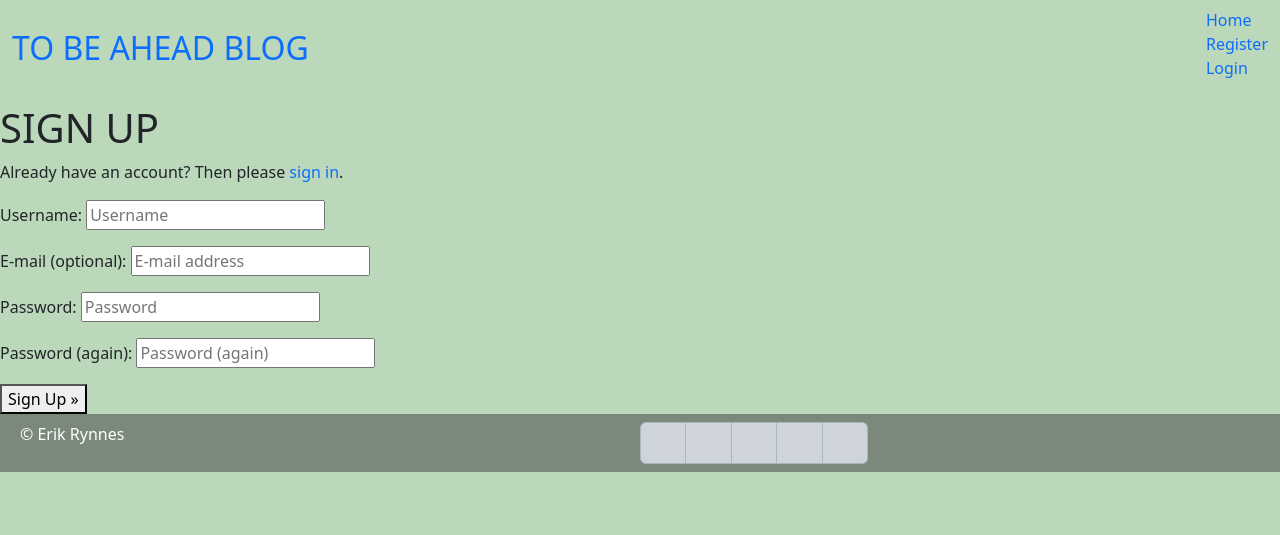
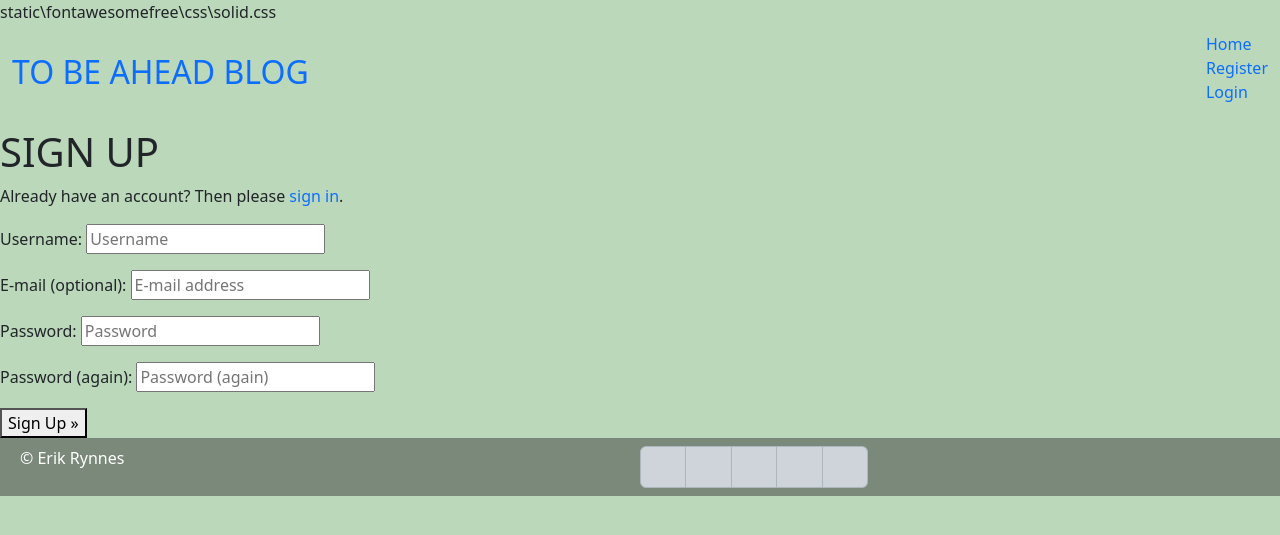
Before and after one commit to GroundBuilder/to-be-ahead-blog, a Django app: page /accounts/signup/ in a window 1280 px wide. Shown: the top 535 px of the page. Run offline with Django 3.2, Linux system fonts and the light colour scheme; some web fonts are replaced.

Commit message:
Test static is working

```diff
--- a/templates/base.html
+++ b/templates/base.html
@@ -14,7 +14,7 @@
     <!-- <link rel="stylesheet" href="https://cdn.jsdelivr.net/npm/bootstrap@4.0.0/dist/css/bootstrap.min.css" integrity="sha384-Gn5384xqQ1aoWXA+058RXPxPg6fy4IWvTNh0E263XmFcJlSAwiGgFAW/dAiS6JXm" crossorigin="anonymous"> -->
     <!-- Font Awesome Free's Solid and Brand files -->
     <link href="{% static 'fontawesomefree/css/fontawesome.css' %}" rel="stylesheet" type="text/css">
-    <link href="{% static 'fontawesomefree/css/brands.css' %}" rel="stylesheet" type="text/css">
+    <link href="{% static 'fontawesomefree/css/brands.css' %}" rel="stylesheet" type="text/css">static\fontawesomefree\css\solid.css
     <link href="{% static 'fontawesomefree/css/solid.css' %}" rel="stylesheet" type="text/css">
 
     <link rel="stylesheet" href="{% static 'css/style.css' %}">
```
Also changed, not shown: db.sqlite3.
